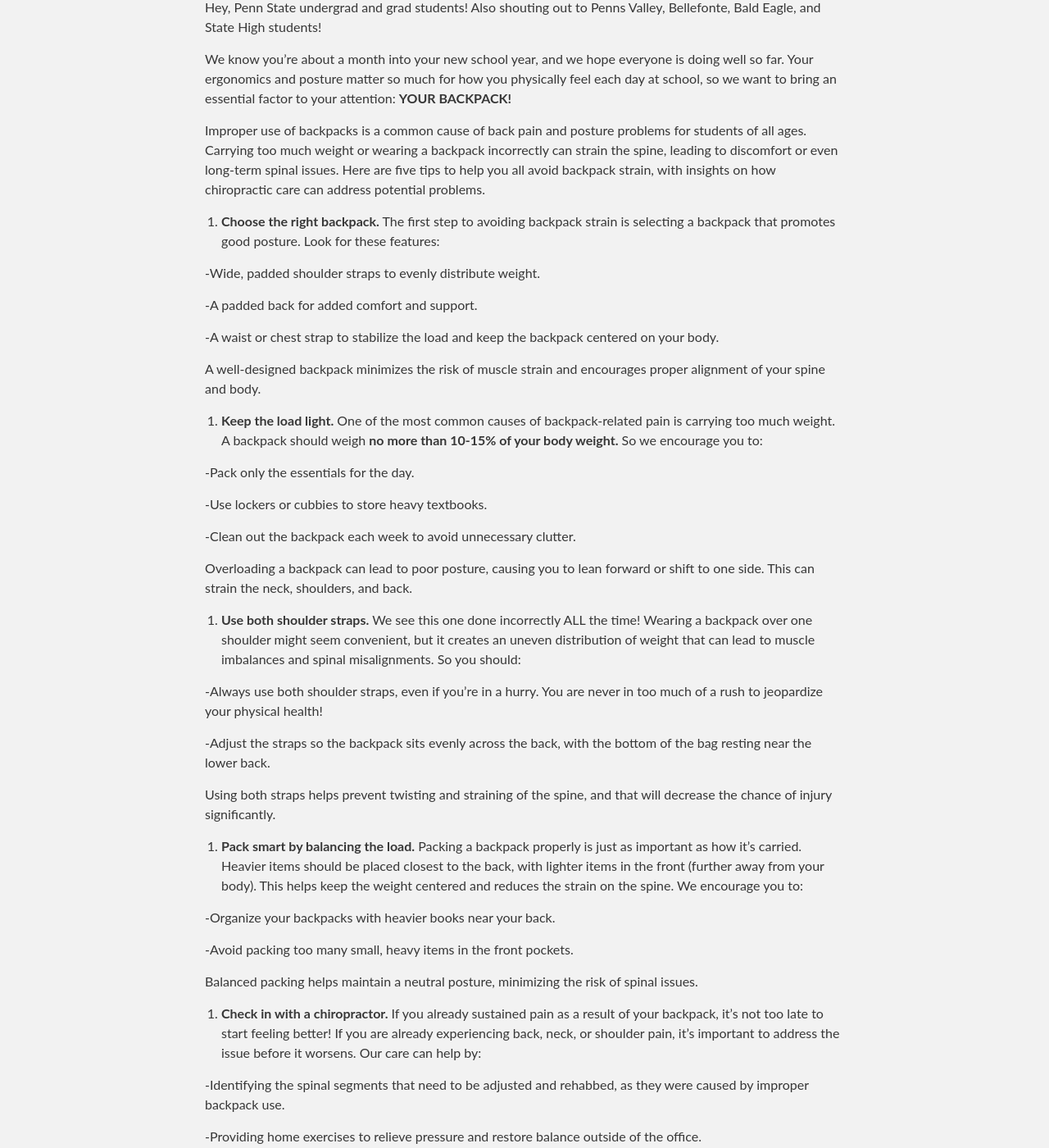
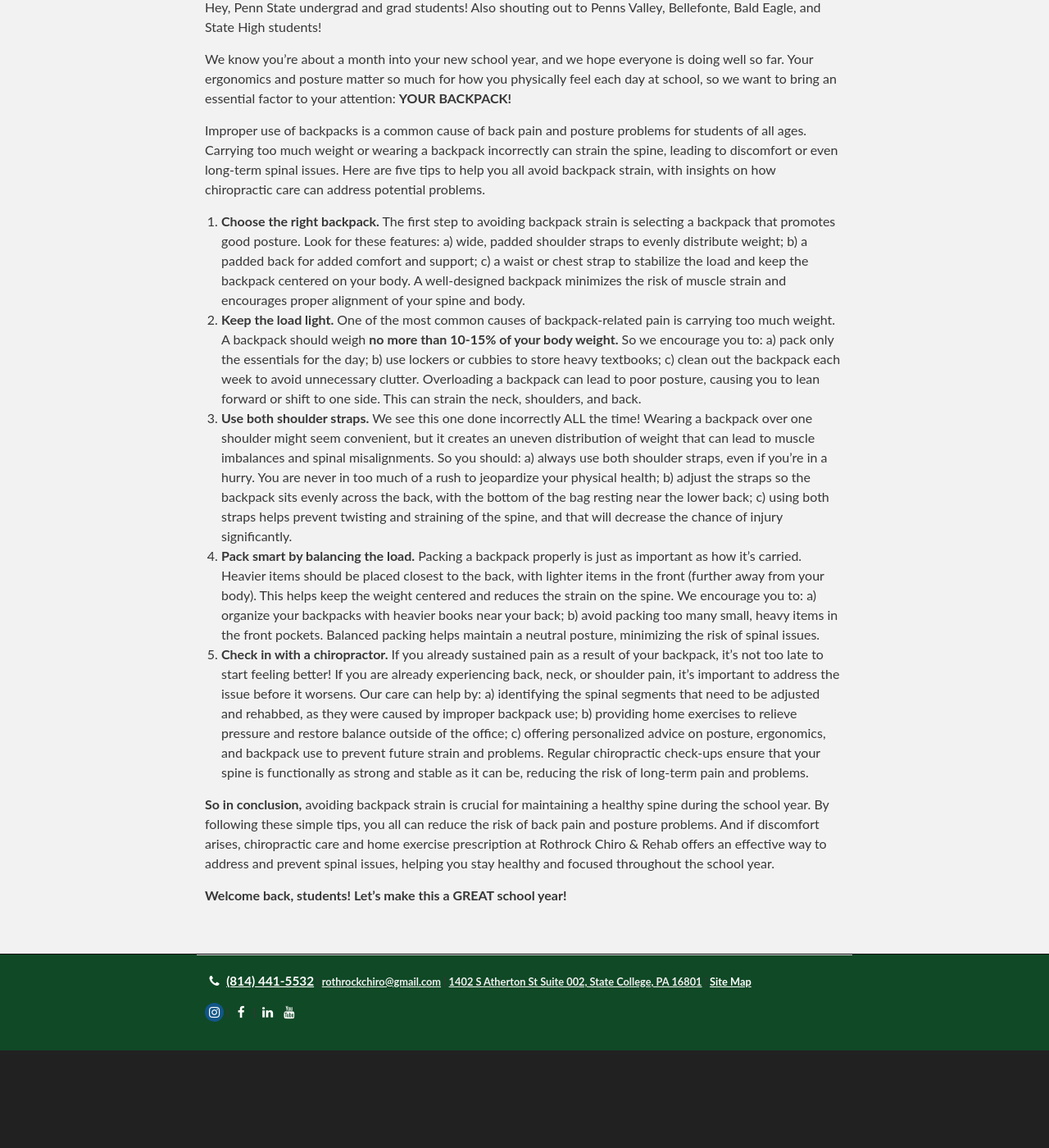
Before and after one commit to evpitcel/evpitcel.github.io, a Jekyll site: the page built from _posts/2024-09-30-backtoschoolpain.md, in a window 1280 px wide and 1400 px high, scrolled down 438 px. Shown: the whole window at 82% size. Built offline with Jekyll 4.4.1, drawn with Linux system fonts in a browser that asks for light colours; after the commit the page ends 1719 px from its top, so only the background shows below that; some of the changed text lies outside the part shown.

Commit message:
Update 2024-09-30-backtoschoolpain.md
more changes

```diff
--- a/_posts/2024-09-30-backtoschoolpain.md
+++ b/_posts/2024-09-30-backtoschoolpain.md
@@ -10,51 +10,11 @@ We know you’re about a month into your new school year, and we hope everyone i
 
 Improper use of backpacks is a common cause of back pain and posture problems for students of all ages. Carrying too much weight or wearing a backpack incorrectly can strain the spine, leading to discomfort or even long-term spinal issues. Here are five tips to help you all avoid backpack strain, with insights on how chiropractic care can address potential problems.
 
-1. **Choose the right backpack.** The first step to avoiding backpack strain is selecting a backpack that promotes good posture. Look for these features:
-
--Wide, padded shoulder straps to evenly distribute weight.
-
--A padded back for added comfort and support.
-
--A waist or chest strap to stabilize the load and keep the backpack centered on your body.
-
-A well-designed backpack minimizes the risk of muscle strain and encourages proper alignment of your spine and body.
-
-2. **Keep the load light.** One of the most common causes of backpack-related pain is carrying too much weight. A backpack should weigh **no more than 10-15% of your body weight.** So we encourage you to:
-
--Pack only the essentials for the day.
-
--Use lockers or cubbies to store heavy textbooks.
-
--Clean out the backpack each week to avoid unnecessary clutter.
-
-Overloading a backpack can lead to poor posture, causing you to lean forward or shift to one side. This can strain the neck, shoulders, and back.
-
-3. **Use both shoulder straps.** We see this one done incorrectly ALL the time! Wearing a backpack over one shoulder might seem convenient, but it creates an uneven distribution of weight that can lead to muscle imbalances and spinal misalignments. So you should:
-
--Always use both shoulder straps, even if you’re in a hurry. You are never in too much of a rush to jeopardize your physical health!
-
--Adjust the straps so the backpack sits evenly across the back, with the bottom of the bag resting near the lower back.
-
-Using both straps helps prevent twisting and straining of the spine, and that will decrease the chance of injury significantly.
-
-4. **Pack smart by balancing the load.** Packing a backpack properly is just as important as how it’s carried. Heavier items should be placed closest to the back, with lighter items in the front (further away from your body). This helps keep the weight centered and reduces the strain on the spine. We encourage you to:
-
--Organize your backpacks with heavier books near your back.
-
--Avoid packing too many small, heavy items in the front pockets.
-
-Balanced packing helps maintain a neutral posture, minimizing the risk of spinal issues.
-
-5. **Check in with a chiropractor.** If you already sustained pain as a result of your backpack, it’s not too late to start feeling better! If you are already experiencing back, neck, or shoulder pain, it’s important to address the issue before it worsens. Our care can help by:
-
--Identifying the spinal segments that need to be adjusted and rehabbed, as they were caused by improper backpack use.
-
--Providing home exercises to relieve pressure and restore balance outside of the office.
-
--Offering personalized advice on posture, ergonomics, and backpack use to prevent future strain and problems.
-
-Regular chiropractic check-ups ensure that your spine is functionally as strong and stable as it can be, reducing the risk of long-term pain and problems.
+1. **Choose the right backpack.** The first step to avoiding backpack strain is selecting a backpack that promotes good posture. Look for these features: a) wide, padded shoulder straps to evenly distribute weight; b) a padded back for added comfort and support; c) a waist or chest strap to stabilize the load and keep the backpack centered on your body. A well-designed backpack minimizes the risk of muscle strain and encourages proper alignment of your spine and body.
+2. **Keep the load light.** One of the most common causes of backpack-related pain is carrying too much weight. A backpack should weigh **no more than 10-15% of your body weight.** So we encourage you to: a) pack only the essentials for the day; b) use lockers or cubbies to store heavy textbooks; c) clean out the backpack each week to avoid unnecessary clutter. Overloading a backpack can lead to poor posture, causing you to lean forward or shift to one side. This can strain the neck, shoulders, and back.
+3. **Use both shoulder straps.** We see this one done incorrectly ALL the time! Wearing a backpack over one shoulder might seem convenient, but it creates an uneven distribution of weight that can lead to muscle imbalances and spinal misalignments. So you should: a) always use both shoulder straps, even if you’re in a hurry. You are never in too much of a rush to jeopardize your physical health; b) adjust the straps so the backpack sits evenly across the back, with the bottom of the bag resting near the lower back; c) using both straps helps prevent twisting and straining of the spine, and that will decrease the chance of injury significantly.
+4. **Pack smart by balancing the load.** Packing a backpack properly is just as important as how it’s carried. Heavier items should be placed closest to the back, with lighter items in the front (further away from your body). This helps keep the weight centered and reduces the strain on the spine. We encourage you to: a) organize your backpacks with heavier books near your back; b) avoid packing too many small, heavy items in the front pockets. Balanced packing helps maintain a neutral posture, minimizing the risk of spinal issues.
+5. **Check in with a chiropractor.** If you already sustained pain as a result of your backpack, it’s not too late to start feeling better! If you are already experiencing back, neck, or shoulder pain, it’s important to address the issue before it worsens. Our care can help by: a) identifying the spinal segments that need to be adjusted and rehabbed, as they were caused by improper backpack use; b) providing home exercises to relieve pressure and restore balance outside of the office; c) offering personalized advice on posture, ergonomics, and backpack use to prevent future strain and problems. Regular chiropractic check-ups ensure that your spine is functionally as strong and stable as it can be, reducing the risk of long-term pain and problems.
 
 **So in conclusion,** avoiding backpack strain is crucial for maintaining a healthy spine during the school year. By following these simple tips, you all can reduce the risk of back pain and posture problems. And if discomfort arises, chiropractic care and home exercise prescription at Rothrock Chiro & Rehab offers an effective way to address and prevent spinal issues, helping you stay healthy and focused throughout the school year.
 
```
